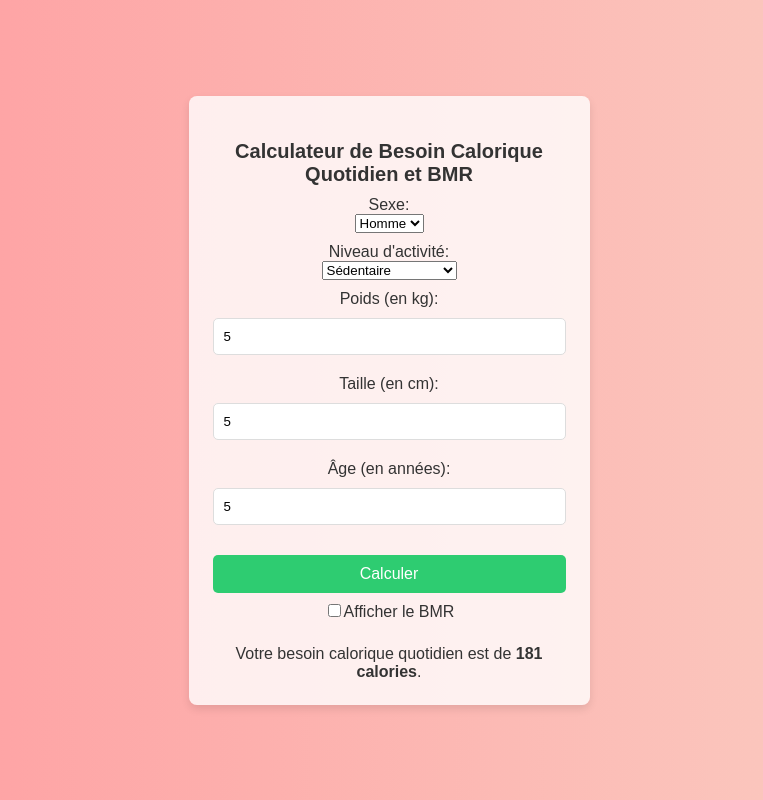
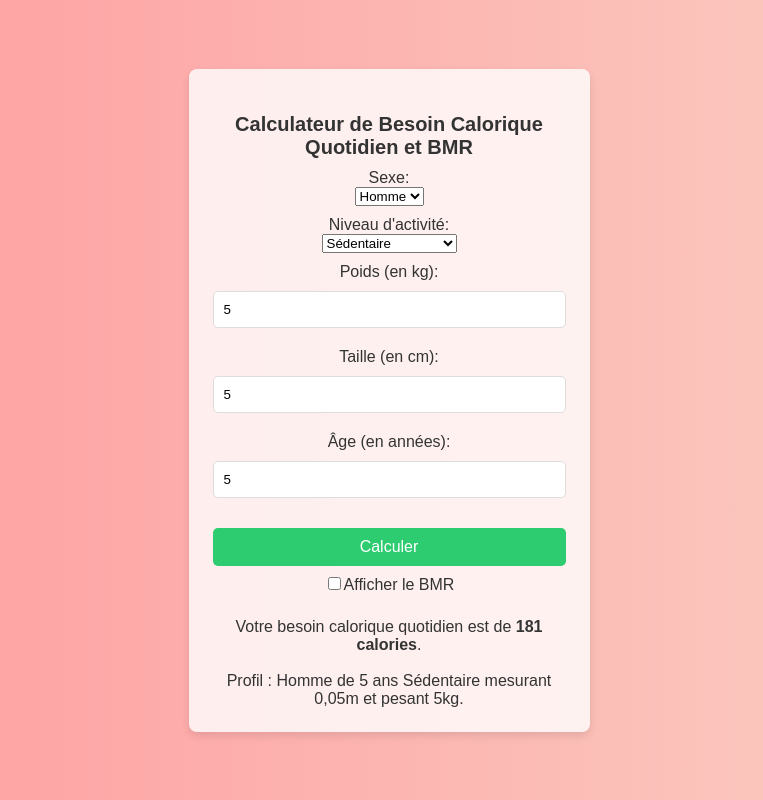
Before and after one commit to redingotte/CAB, a plain HTML site: page metabolisme-base-BMR.html in a window 1280 px wide. Both pictures are taken after typing "5", "5", "5" into the empty fields and a click on the button "Calculer". Shown: the top 800 px of the page, without its empty margins (251-1014 px from the left). Drawn offline with Linux system fonts and the light colour scheme.

Commit message:
Add files via upload

```diff
--- a/metabolisme-base-BMR.html
+++ b/metabolisme-base-BMR.html
@@ -321,7 +321,11 @@ div#BMR {
             var height = parseFloat(document.getElementById('height').value);
             var age = parseInt(document.getElementById('age').value);
             var gender = document.getElementById('gender').value;
+            var selectElement = document.getElementById('gender');
+            var genderLabel = selectElement.options[selectElement.selectedIndex].text;
             var activityLevel = parseFloat(document.getElementById('activityLevel').value);
+            var selectElement2 = document.getElementById('activityLevel');
+            var activityLevelLabel = selectElement2.options[selectElement2.selectedIndex].text;
             var bmr;
 
             if (gender === "male") {
@@ -331,14 +335,18 @@ div#BMR {
             }
 
             var totalCalories = bmr * activityLevel;
-            var resultText = `Votre besoin calorique quotidien est de <strong>${parseFloat(totalCalories.toFixed(0)).toLocaleString('fr-FR')} calories</strong>.`;
+            var resultText = `Votre besoin calorique quotidien est de <strong>${parseFloat(totalCalories.toFixed(0)).toLocaleString('fr-FR')} calories</strong>.<br><br>Profil : ${genderLabel} de ${age} ans ${activityLevelLabel} mesurant ${parseFloat(height.toFixed(2)/100).toLocaleString('fr-FR')}m et pesant ${parseFloat(weight.toFixed(0)).toLocaleString('fr-FR')}kg.`;
 
             // Vérifier si l'utilisateur a coché la case pour afficher le BMR seul
             if (document.getElementById('showBmr').checked) {
                 resultText += `<br>Votre BMR (métabolisme de base) est de <strong>${parseFloat(bmr.toFixed(0)).toLocaleString('fr-FR')} calories</strong> par jour.`;
             }
+            if (weight && age && height) {
+                document.getElementById('calorieResult').innerHTML = resultText;
+            } else {
+                alert('Veuillez remplir les champs poids, taille et âge.');
+            }
 
-            document.getElementById('calorieResult').innerHTML = resultText;
         }
     </script>
 </body>
```
